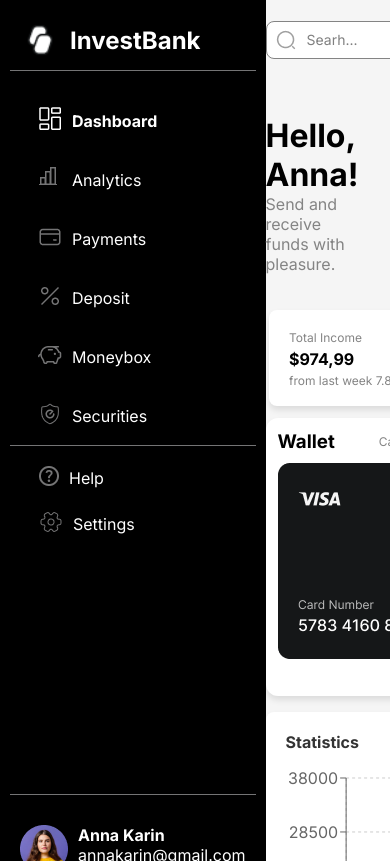
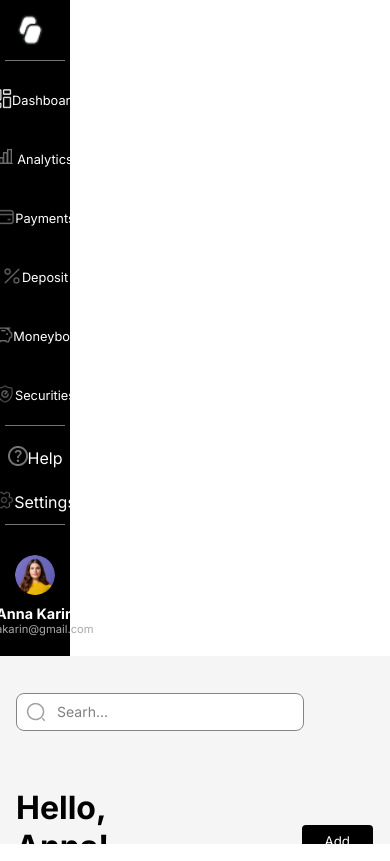
Before and after one commit to kazin-dev/dashboard, a React (Create React App) app: page / in a window 390 px wide. Built offline with nearby package versions, Linux system fonts and the light colour scheme.

Commit message:
adicionando um pouco de responsividade, e colocando lógica de cores para trazações

```diff
--- a/src/components/MainContent/WalletSection.tsx/styles.ts
+++ b/src/components/MainContent/WalletSection.tsx/styles.ts
@@ -35,6 +35,9 @@ export const CardWallet = styled.div`
   border-radius: 12px;
   padding: 12px;
   box-shadow: 0 4px 6px rgba(0, 0, 0, 0.1);
+  @media (min-width: 768px) {
+    max-width: none; /* Permite crescer em telas maiores */
+  }
 `
 export const GridWallet = styled.div`
   display: grid;
@@ -42,6 +45,9 @@ export const GridWallet = styled.div`
   gap: 8px;
   max-width: 400px;
   width: 100%;
+  @media (min-width: 768px) {
+    max-width: none; /* Permite crescer em telas maiores */
+  }
 `
 export const Switch = styled.label`
   position: relative;
--- a/src/components/MainContent/WelcomeSection/styles.ts
+++ b/src/components/MainContent/WelcomeSection/styles.ts
@@ -12,6 +12,10 @@ export const Grid = styled.div`
   p {
     color: ${colors.Silver};
   }
+
+  @media (min-width: 768px) {
+    max-width: none; /* Permite crescer em telas maiores */
+  }
 `
 export const Button = styled.button`
   padding: 8px;
--- a/src/components/Sidebar/styles.ts
+++ b/src/components/Sidebar/styles.ts
@@ -7,9 +7,14 @@ export const SidebarContainer = styled.aside`
   color: #fff;
   display: flex;
   flex-direction: column;
-  justify-content: space-center;
+  justify-content: space-between;
   padding: 20px 10px;
-  height: height: 100%;
+  height: 100%;
+
+  @media (max-width: 768px) {
+    width: 70px; /* Reduz a largura do sidebar */
+    padding: 10px 5px;
+  }
 `
 
 export const Logo = styled.div`
@@ -18,6 +23,7 @@ export const Logo = styled.div`
   padding: 0 10px 10px 10px;
   margin-bottom: 20px;
   border-bottom: 1px solid ${colors.SoftSilver};
+
   img {
     width: 40px;
     height: 40px;
@@ -27,6 +33,15 @@ export const Logo = styled.div`
   h1 {
     font-size: 1.5rem;
     font-weight: bold;
+  }
+
+  @media (max-width: 768px) {
+    justify-content: center;
+    margin-bottom: 10px;
+
+    h1 {
+      display: none; /* Esconde o texto do logo */
+    }
   }
 `
 
@@ -44,19 +59,20 @@ export const Menu = styled.nav`
     .menu-item {
       display: flex;
       align-items: center;
-      padding: 28px;
+      padding: 20px;
       font-size: 1rem;
       cursor: pointer;
       border-radius: 5px;
       transition: background-color 0.3s;
       height: 59px;
 
-      &.active {
-        font-weight: bold;
+      span {
+        margin-right: 10px;
       }
 
-      span {
-        margin-right: 10px;
+      img {
+        width: 20px;
+        height: 20px;
       }
     }
   }
@@ -64,16 +80,12 @@ export const Menu = styled.nav`
   .help-settings {
     border-top: 1px solid ${colors.SoftSilver};
     padding-top: 10px;
-    .settings {
-      margin-bottom: 100%;
-    }
 
     .help,
     .settings {
       display: flex;
       align-items: center;
-      padding: 10px 29px;
-      font-size: 1rem;
+      padding: 10px 20px;
       font-size: 1rem;
       cursor: pointer;
       border-radius: 5px;
@@ -82,15 +94,85 @@ export const Menu = styled.nav`
       span {
         margin-right: 10px;
       }
+
+      img {
+        width: 20px;
+        height: 20px;
+      }
+    }
+  }
+
+  @media (max-width: 768px) {
+    ul .menu-item {
+      justify-content: center;
+      padding: 15px;
+      font-size: 0.8rem;
+
+      span {
+        margin-right: 0;
+      }
+
+      img {
+        margin: 0;
+      }
+    }
+
+    .help-settings .help,
+    .help-settings .settings {
+      justify-content: center;
+      padding: 10px;
+
+      span {
+        margin-right: 0;
+      }
     }
   }
 `
+
 export const UserProfile = styled.div`
   display: flex;
+  align-items: center;
   padding: 10px;
 
   img {
+    width: 40px;
+    height: 40px;
+    border-radius: 50%;
     margin-right: 10px;
+  }
+
+  .user-info {
+    h4 {
+      margin: 0;
+      font-size: 1rem;
+    }
+
+    p {
+      margin: 0;
+      font-size: 0.8rem;
+      color: #a9a9a9;
+    }
+  }
+
+  @media (max-width: 768px) {
+    flex-direction: column;
+    align-items: center;
+    text-align: center;
+
+    img {
+      margin-right: 0;
+      margin-bottom: 10px;
+    }
+
+    .user-info {
+      h4 {
+        font-size: 0.9rem;
+      }
+
+      p {
+        font-size: 0.7rem;
+      }
+    }
   }
 `
 
@@ -123,4 +205,27 @@ export const SidebarFooter = styled.div`
       }
     }
   }
+
+  @media (max-width: 768px) {
+    .user-profile {
+      flex-direction: column;
+      align-items: center;
+      text-align: center;
+
+      img {
+        margin-right: 0;
+        margin-bottom: 10px;
+      }
+
+      .user-info {
+        h4 {
+          font-size: 0.9rem;
+        }
+
+        p {
+          font-size: 0.7rem;
+        }
+      }
+    }
+  }
 `
--- a/src/styles.ts
+++ b/src/styles.ts
@@ -21,22 +21,67 @@ export const GlobalStyle = createGlobalStyle`
 
 export const Container = styled.div`
   display: flex;
-  height: 102vh; /* Garante que a altura seja igual à da tela inteira */
+  flex-direction: column;
+  height: 100vh; /* Garante que a altura seja 100% da viewport */
   width: 100%;
-  overflow: hidden; /* Evita que elementos escapem */
-  overflow-y: hidden;
+  overflow: hidden;
+
+  @media (min-width: 768px) {
+    flex-direction: row; /* Sidebar ao lado para telas maiores */
+  }
+`
+
+export const SidebarWrapper = styled.div`
+  width: 100%;
+  height: auto; /* Ajusta a altura dinamicamente */
+  @media (min-width: 768px) {
+    width: 25%; /* Define uma largura fixa para telas maiores */
+    height: 100%; /* Preenche a altura total da tela */
+  }
 `
 
 export const MainContent = styled.main`
-  flex: 1; /* Ocupa todo o espaço restante ao lado da Sidebar */
+  flex: 1;
   display: flex;
   flex-direction: column;
   background-color: ${colors.LightGray};
-  max-width: 1800px;
+  max-width: 100%;
   width: 100%;
+  height: auto; /* Ajusta a altura dinamicamente */
+  padding: 16px;
+
+  @media (min-width: 1024px) {
+    max-width: 1800px;
+    height: 100%; /* Garante que preencha toda a altura em telas grandes */
+    padding: 32px;
+  }
 `
+
 export const GridPage = styled.div`
   display: grid;
-  grid-template-columns: 1fr 1fr;
-  gap: 28px;
+  grid-template-columns: 1fr;
+  gap: 16px;
+  height: auto; /* Ajusta a altura do grid conforme necessário */
+
+  @media (min-width: 768px) {
+    grid-template-columns: 1fr 1fr;
+    gap: 28px;
+  }
+
+  @media (min-width: 1024px) {
+    grid-template-columns: repeat(
+      3,
+      1fr
+    ); /* Adiciona mais colunas em telas maiores */
+  }
 `
+
+export const SecondContainer = styled.div`
+  display: flex;
+  flex-direction: column;
+  height: auto; /* Ajusta a altura dinamicamente */
+  @media (min-width: 768px) {
+    flex-direction: row;
+    height: 100%; /* Garante altura total em telas maiores */
+  }
+`
```
